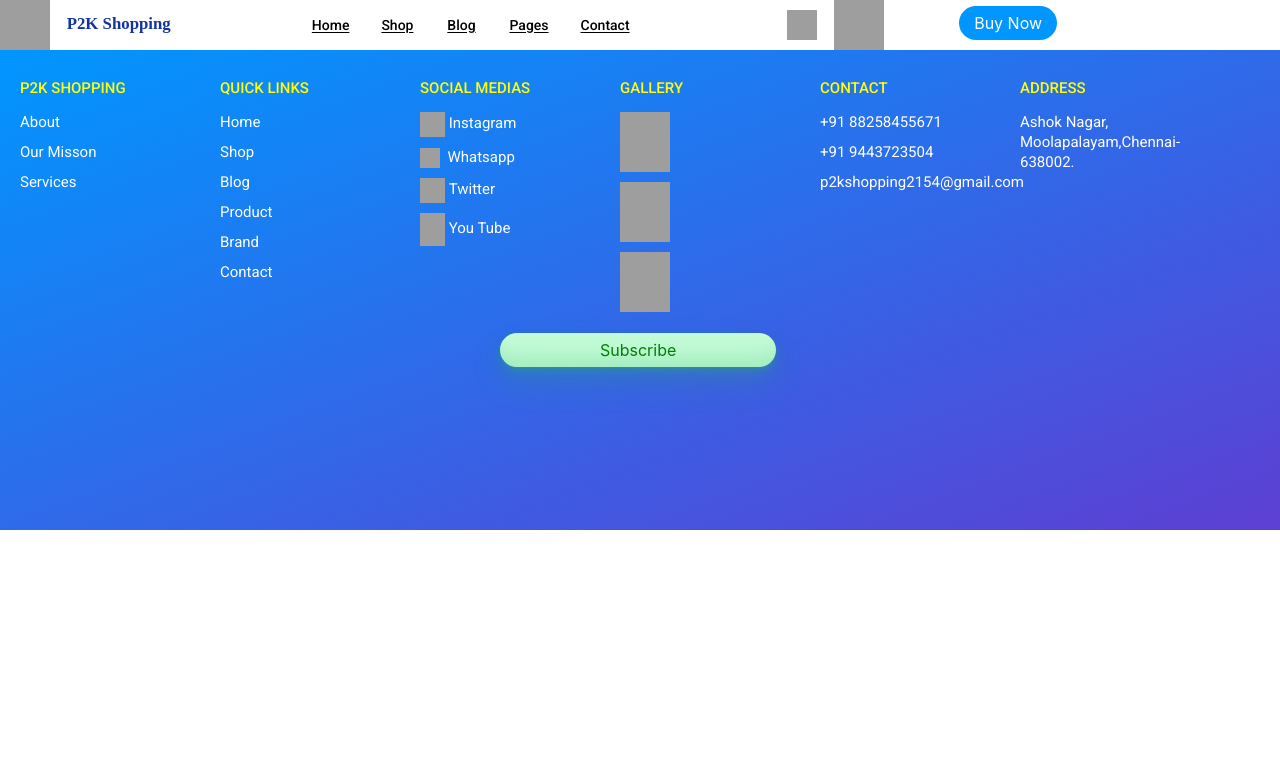
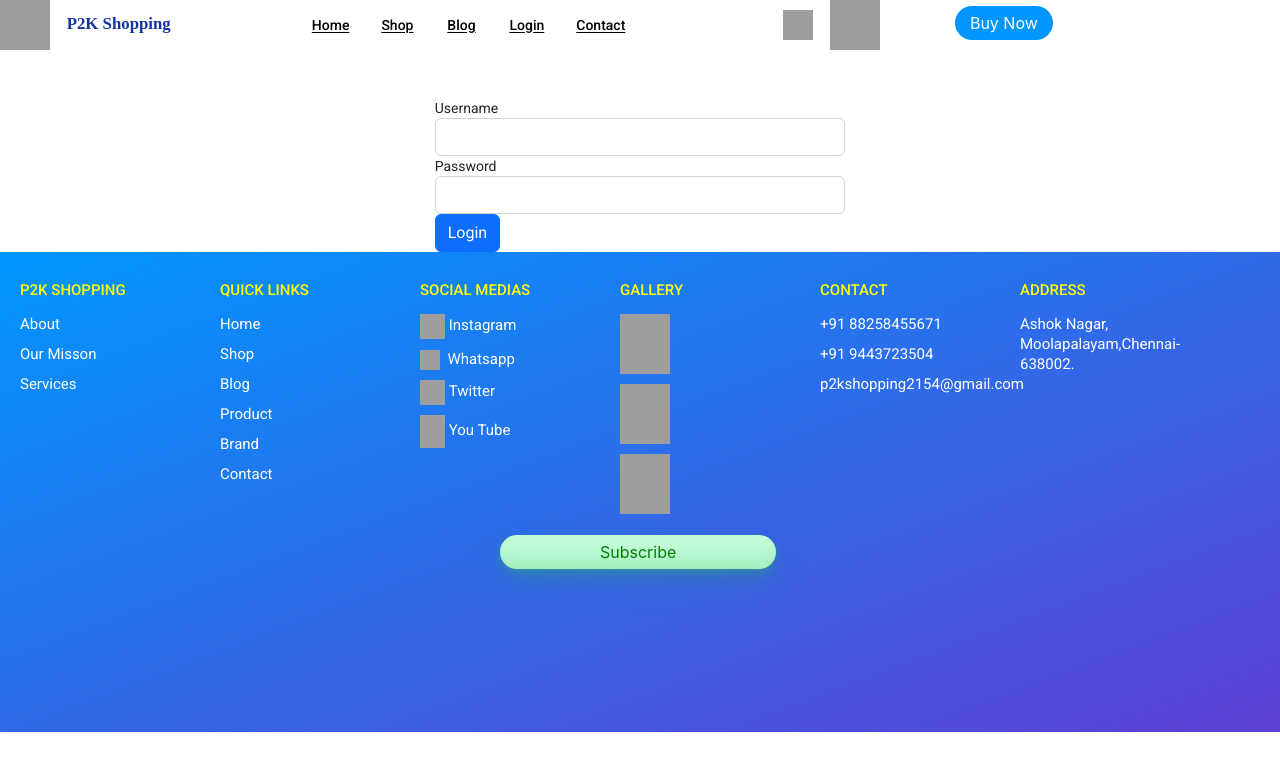
Before and after one commit to S-kaviya/ShoppingCart, an Angular app: page /login in a window 1280 px wide. Before the commit this address led to /. Shown: the top 770 px of the page. Built offline with nearby package versions, Linux system fonts and the light colour scheme; grey boxes are pictures that could not be loaded.

Commit message:
Login db completed

```diff
--- a/src/app/Component/header/header.component.html
+++ b/src/app/Component/header/header.component.html
@@ -23,12 +23,9 @@
         </mat-menu>
 
 
-        <button mat-button [matMenuTriggerFor]="afterMenu"><a [routerLink]="['/pages']" class="nav-color">Pages</a></button>
-        <mat-menu #afterMenu="matMenu" xPosition="after">
-            <button mat-menu-item>Login</button>
-            <button mat-menu-item>Register</button>
-            <button mat-menu-item>Tracking</button>
-        </mat-menu>
+        <button mat-button><a [routerLink]="['/login']" class="nav-color">Login</a></button>
+
+
 
         <button mat-button><a [routerLink]="['/contact']" class="nav-color">Contact </a></button>&nbsp;&nbsp;&nbsp;&nbsp;&nbsp;&nbsp;&nbsp;&nbsp;&nbsp;&nbsp;&nbsp;&nbsp;&nbsp;&nbsp;&nbsp;&nbsp;&nbsp;&nbsp;&nbsp;&nbsp;&nbsp;&nbsp;&nbsp;&nbsp;&nbsp;&nbsp;&nbsp;&nbsp;&nbsp;&nbsp;&nbsp;&nbsp;&nbsp;
 
--- /dev/null
+++ b/src/app/Component/login/login.component.html
@@ -0,0 +1,17 @@
+<div class="row justify-content-center mt-5">
+    <div class="col-md-4">
+        <form [formGroup]="loginForm" (ngSubmit)="onSubmit()">
+            <div class="form-group">
+                <label>Username</label>
+                <input class="form-control" type="text" formControlName="username" required />
+            </div>
+            <div class="form-group">
+                <label>Password</label>
+                <input class="form-control" type="text" formControlName="password" required />
+            </div>
+            <div class="form-group">
+                <button type="submit" class="btn btn-primary btn-block">Login</button>
+            </div>
+        </form>
+    </div>
+</div>
--- /dev/null
+++ b/src/app/Component/login/login.component.ts
@@ -0,0 +1,42 @@
+import { Component, NgZone, OnInit } from '@angular/core';
+import { Router } from '@angular/router';
+import { CrudService } from 'src/app/service/crud.service';
+import { FormGroup,FormBuilder } from '@angular/forms';
+
+@Component({
+  selector: 'app-login',
+  templateUrl: './login.component.html',
+  styleUrls: ['./login.component.css']
+})
+export class LoginComponent implements OnInit {
+
+  loginForm: FormGroup;
+  constructor(
+    public formBuilder: FormBuilder,
+    private router: Router,
+    private ngZone: NgZone,
+    private crudService: CrudService
+  ) {
+    this.loginForm = this.formBuilder.group({
+      username:[''],
+      password:[''],
+    });
+  }
+
+  ngOnInit(): void {
+  }
+
+  onSubmit():any{
+    this.crudService.ExistingUser(this.loginForm.value).subscribe(
+      ()=>{
+        console.log('Data added successfully!');
+        // this.ngZone.run(()=> this.router.navigateByUrl('/books-list'));
+
+      },
+      (err) => {
+        console.log(err);
+      }
+    );
+  }
+
+}
--- a/src/app/app-routing.module.ts
+++ b/src/app/app-routing.module.ts
@@ -5,6 +5,7 @@ import { ShopComponent } from './Component/shop/shop.component';
 import { BlogComponent } from './Component/blog/blog.component';
 import { PagesComponent } from '../app/Component/pages/pages.component';
 import { ContactComponent } from '../app/Component/contact/contact.component';
+import { LoginComponent } from './Component/login/login.component';
 
 const routes: Routes = [
 
@@ -12,7 +13,8 @@ const routes: Routes = [
   {path:'shop', component: ShopComponent},
   {path: 'blog', component: BlogComponent},
   {path: 'pages', component: PagesComponent},
-  {path: 'contact', component: ContactComponent}
+  {path: 'contact', component: ContactComponent},
+  {path:'login',component:LoginComponent}
 ];
 
 @NgModule({
--- /dev/null
+++ b/src/app/service/Login.ts
@@ -0,0 +1,5 @@
+export class Login{
+    _id!: String;
+    username!: String;
+    password!: String;
+}
--- /dev/null
+++ b/src/app/service/crud.service.ts
@@ -0,0 +1,58 @@
+import { Injectable } from '@angular/core';
+import { Login } from './Login';
+import { catchError, map } from 'rxjs/operators';
+import { Observable, throwError } from 'rxjs';
+import {
+  HttpClient,
+  HttpHeaders,
+  HttpErrorResponse,
+} from '@angular/common/http';
+
+@Injectable({
+  providedIn: 'root'
+})
+export class CrudService {
+
+
+
+  //Node/Express API
+  REST_API: string = 'http://localhost:8000/api';
+
+  //Http Header
+  httpHeaders = new HttpHeaders().set('Content-Type', 'application/json');
+  constructor(private httpClient: HttpClient) { }
+
+  //Add   AddBook=>ExistingUser
+  ExistingUser(data: Login): Observable<any> {
+    let API_URL = `${this.REST_API}/User-Added`;
+    return this.httpClient
+      .post(API_URL, data)
+      .pipe(catchError(this.handleError));
+  }
+
+  //Get all Objects GetBooks => GetUsers
+  GetUsers() {
+    return this.httpClient.get(`${this.REST_API}`);
+  }
+
+
+   //Error
+   handleError(error: HttpErrorResponse) {
+    let errorMessage = '';
+    if (error.error instanceof ErrorEvent) {
+      //Hanlde Client Error
+
+      errorMessage = error.error.message;
+    }
+    else {
+      //Handle Server error
+
+      errorMessage = `Error Code: ${error.status}\nMessage: ${error.message}`;
+
+    }
+    console.log(errorMessage);
+    return throwError(() => {
+      errorMessage;
+    })
+  }
+}
```
Also changed, not shown: src/app/app.module.ts (+8 -3 lines), src/app/Component/login/login.component.css (added), 2 other files (tests, documents, lock files or other folders).
